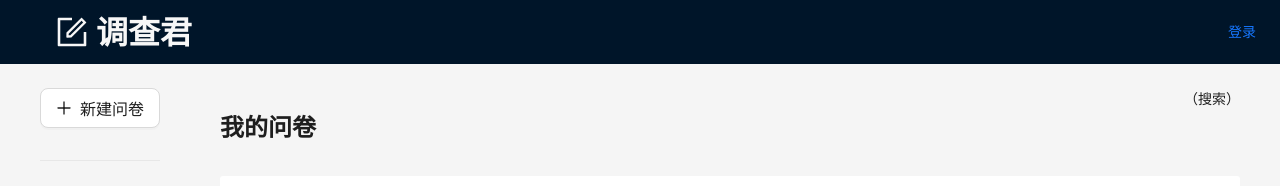
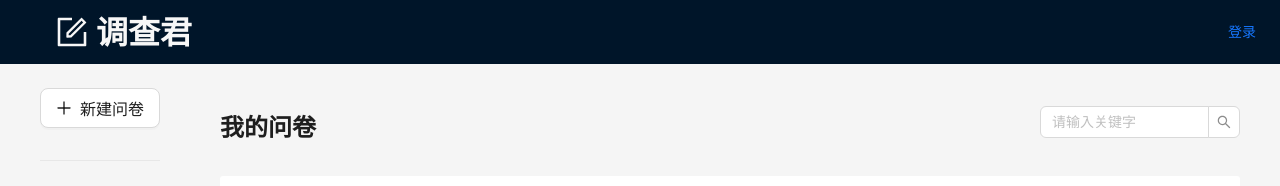
Before and after one commit to n7s4/wj-stars, a React (Create React App) app: page /manage/list in a window 1280 px wide. Shown: the top 186 px of the page. Built offline with nearby package versions, Linux system fonts and the light colour scheme.

Commit message:
feat:搜索组件

```diff
--- /dev/null
+++ b/src/components/ListSearch.tsx
@@ -0,0 +1,35 @@
+import React, { ChangeEvent, FC, useEffect, useState } from "react";
+import { Input } from "antd";
+import { useNavigate, useLocation, useSearchParams } from "react-router-dom";
+import { LIST_SEARCH_PARAM_KEY } from "../constant";
+const { Search } = Input;
+
+const ListSearch: FC = () => {
+  const [value, setValue] = useState("");
+  const nav = useNavigate();
+  const [searchParams] = useSearchParams();
+
+  const { pathname } = useLocation();
+  useEffect(() => {
+    const search = searchParams.get(LIST_SEARCH_PARAM_KEY) || "";
+    setValue(search);
+  }, [searchParams]);
+  const handleChange = (event: ChangeEvent<HTMLInputElement>) => {
+    setValue(event.target.value);
+  };
+  const hanldeSearch = (value: string) => {
+    // 跳转到具体页面
+    nav({ pathname, search: `?${LIST_SEARCH_PARAM_KEY}=${value}` });
+  };
+  return (
+    <Search
+      allowClear
+      placeholder="请输入关键字"
+      onSearch={hanldeSearch}
+      onChange={handleChange}
+      value={value}
+      style={{ width: "200px" }}
+    />
+  );
+};
+export default ListSearch;
--- /dev/null
+++ b/src/constant/index.ts
@@ -0,0 +1,5 @@
+/**
+ * @description 常量
+ * @author 文殊
+ */
+export const LIST_SEARCH_PARAM_KEY = 'keyword'
--- a/src/pages/Star/index.tsx
+++ b/src/pages/Star/index.tsx
@@ -4,6 +4,7 @@ import { useSearchParams } from "react-router-dom";
 import { useTitle } from "ahooks";
 import { Empty, Typography } from "antd";
 import styles from "../manage/Common.module.scss";
+import ListSearch from "../../components/ListSearch";
 const rawQuestionList: questionType[] = [
   {
     _id: "q1",
@@ -32,7 +33,7 @@ const Star: FC = () => {
         <div className={styles.left}>
           <Title level={3}>星标问卷</Title>
         </div>
-        <div className={styles.right}>（搜索）</div>
+        <div className={styles.right}>{<ListSearch />}</div>
       </div>
       <div className={styles.content}>
         {questionList.length == 0 && <Empty description="暂无数据" />}
--- a/src/pages/Trash.tsx
+++ b/src/pages/Trash.tsx
@@ -13,6 +13,7 @@ import {
   message,
 } from "antd";
 import styles from "../pages/manage/Common.module.scss";
+import ListSearch from "../components/ListSearch";
 const rawQuestionList: questionType[] = [
   {
     _id: "q1",
@@ -95,7 +96,10 @@ const Trash: FC = () => {
         <div className={styles.left}>
           <Title level={3}>回收站</Title>
         </div>
-        <div className={styles.right}>（搜索）{selectIds}</div>
+        <div className={styles.right}>
+          <ListSearch />
+          {selectIds}
+        </div>
       </div>
       <div className={styles.content}>
         {questionList.length == 0 && <Empty description="暂无数据" />}
--- a/src/pages/manage/Common.module.scss
+++ b/src/pages/manage/Common.module.scss
@@ -7,6 +7,7 @@
   .right {
     flex: 1;
     text-align: right;
+    margin: auto;
   }
 }
 .content {
--- a/src/pages/manage/List.tsx
+++ b/src/pages/manage/List.tsx
@@ -4,6 +4,7 @@ import styles from "./Common.module.scss";
 import { useSearchParams } from "react-router-dom";
 import { useTitle } from "ahooks";
 import { Typography } from "antd";
+import ListSearch from "../../components/ListSearch";
 const rawQuestionList = [
   {
     _id: "q1",
@@ -49,7 +50,7 @@ const List: FC = () => {
         <div className={styles.left}>
           <Title level={3}>我的问卷</Title>
         </div>
-        <div className={styles.right}>（搜索）</div>
+        <div className={styles.right}>{<ListSearch />}</div>
       </div>
       <div className={styles.content}>
         {/* 问卷列表 */}
```
